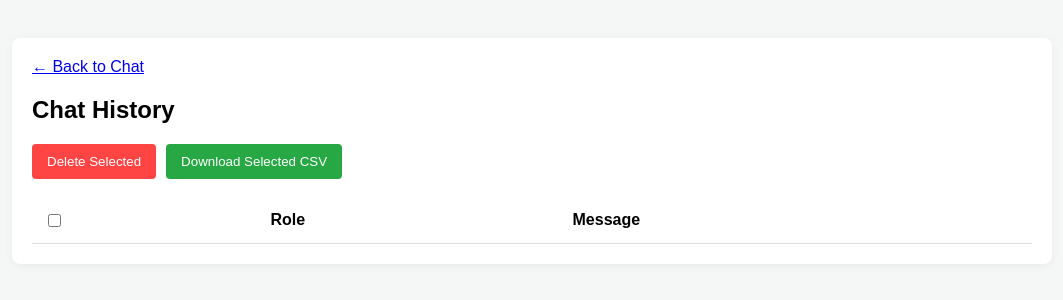
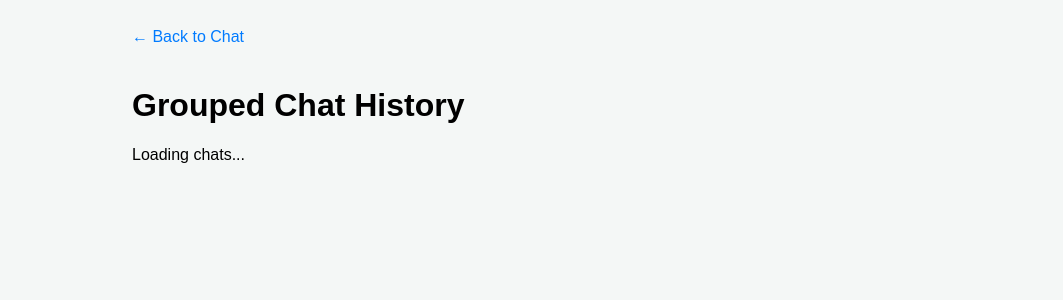
Before and after one commit to hodgkinr/basic-google-chat, a Python web app: template templates/history.html in a window 1280 px wide. Shown: the top 300 px of the page, without its empty margins (108-1171 px from the left). Run offline with Jinja, Linux system fonts and the light colour scheme; the template is opened without the code that fills it, so the values that code supplies are empty.

Commit message:
this works really well

```diff
--- a/templates/history.html
+++ b/templates/history.html
@@ -1,81 +1,89 @@
 <!DOCTYPE html>
-<html>
+<html lang="en">
 <head>
-    <title>Transcripts</title>
-    <script src="https://cdn.jsdelivr.net/npm/marked/marked.min.js"></script>
+    <meta charset="UTF-8">
+    <meta name="viewport" content="width=device-width, initial-scale=1.0">
+    <title>Chat History Groups</title>
     <style>
-        body { font-family: sans-serif; padding: 30px; background: #f4f7f6; }
-        .container { max-width: 1000px; margin: auto; background: white; padding: 20px; border-radius: 8px; box-shadow: 0 2px 10px rgba(0,0,0,0.05); }
-        table { width: 100%; border-collapse: collapse; margin-top: 20px; }
-        th, td { border-bottom: 1px solid #ddd; padding: 12px; text-align: left; vertical-align: top; }
-        .role-user { color: #007bff; font-weight: bold; }
-        .role-bot { color: #28a745; font-weight: bold; }
-        .controls { display: flex; gap: 10px; margin-bottom: 20px; }
-        .btn { padding: 10px 15px; border: none; border-radius: 4px; cursor: pointer; color: white; }
-        pre { background: #f0f0f0; padding: 5px; border-radius: 3px; font-size: 12px; }
+        body { font-family: sans-serif; background-color: #f4f7f6; padding: 20px; }
+        .container { max-width: 800px; margin: 0 auto; }
+        .session-card { background: white; border-radius: 8px; box-shadow: 0 2px 10px rgba(0,0,0,0.05); margin-bottom: 20px; overflow: hidden; border: 1px solid #ddd; }
+        .session-header { background: #007bff; color: white; padding: 10px 15px; font-weight: bold; display: flex; justify-content: space-between; align-items: center; }
+        .session-body { padding: 15px; max-height: 300px; overflow-y: auto; background: #fafafa; }
+        .msg-line { margin-bottom: 8px; font-size: 13px; line-height: 1.4; }
+        .role-label { font-weight: bold; text-transform: uppercase; font-size: 10px; margin-right: 5px; padding: 2px 5px; border-radius: 3px; }
+        .user-label { background: #d1ecf1; color: #0c5460; }
+        .bot-label { background: #e2e3e5; color: #383d41; }
+        .delete-btn { background: #ff4444; color: white; border: none; padding: 5px 10px; border-radius: 4px; cursor: pointer; font-size: 11px; }
+        a { display: inline-block; margin-bottom: 20px; color: #007bff; text-decoration: none; }
     </style>
 </head>
 <body>
     <div class="container">
-        <a href="/" style="display:block; margin-bottom:20px;">← Back to Chat</a>
-        <h2>Chat History</h2>
-        <div class="controls">
-            <button class="btn" style="background: #ff4444;" onclick="deleteSelected()">Delete Selected</button>
-            <button class="btn" style="background: #28a745;" onclick="downloadCSV()">Download Selected CSV</button>
-        </div>
-        <table>
-            <thead>
-                <tr>
-                    <th><input type="checkbox" id="select-all"></th>
-                    <th>Role</th>
-                    <th>Message</th>
-                </tr>
-            </thead>
-            <tbody id="table-body"></tbody>
-        </table>
+        <a href="/">&larr; Back to Chat</a>
+        <h1>Grouped Chat History</h1>
+        <div id="history-list">Loading chats...</div>
     </div>
 
     <script>
-        async function load() {
+        async function loadHistory() {
+            const res = await fetch('/api/messages');
+            const groupedChats = await res.json();
+            const listDiv = document.getElementById('history-list');
+            listDiv.innerHTML = '';
+
+            if (Object.keys(groupedChats).length === 0) {
+                listDiv.innerHTML = '<p>No history found.</p>';
+                return;
+            }
+
+            for (const [s_id, messages] of Object.entries(groupedChats)) {
+                const card = document.createElement('div');
+                card.className = 'session-card';
+
+                // Header with Session ID and Delete Button
+                const header = document.createElement('div');
+                header.className = 'session-header';
+                header.innerHTML = `
+                    <span>Session: ${s_id}</span>
+                    <button class="delete-btn" onclick="deleteSession('${s_id}')">Delete Thread</button>
+                `;
+
+                // Body with Message Preview
+                const body = document.createElement('div');
+                body.className = 'session-body';
+
+                messages.forEach(m => {
+                    const line = document.createElement('div');
+                    line.className = 'msg-line';
+                    const labelClass = m.role === 'user' ? 'user-label' : 'bot-label';
+                    line.innerHTML = `<span class="role-label ${labelClass}">${m.role}</span> ${m.content}`;
+                    body.appendChild(line);
+                });
+
+                card.appendChild(header);
+                card.appendChild(body);
+                listDiv.appendChild(card);
+            }
+        }
+
+        async function deleteSession(s_id) {
+            if (!confirm("Are you sure you want to delete this entire conversation?")) return;
+
+            // Get all IDs for this session
             const res = await fetch('/api/messages');
             const data = await res.json();
-            document.getElementById('table-body').innerHTML = data.map(m => `
-                <tr>
-                    <td><input type="checkbox" class="check" value="${m.id}"></td>
-                    <td class="role-${m.role}">${m.role.toUpperCase()}</td>
-                    <td>${m.role === 'bot' ? marked.parse(m.content) : m.content}</td>
-                </tr>
-            `).join('');
+            const idsToDelete = data[s_id].map(m => m.id);
+
+            await fetch('/api/delete', {
+                method: 'POST',
+                headers: { 'Content-Type': 'application/json' },
+                body: JSON.stringify({ ids: idsToDelete })
+            });
+            loadHistory();
         }
 
-        async function deleteSelected() {
-            const ids = Array.from(document.querySelectorAll('.check:checked')).map(c => c.value);
-            if (!ids.length || !confirm("Delete selected?")) return;
-            await fetch('/api/delete', {
-                method: 'POST',
-                headers: {'Content-Type': 'application/json'},
-                body: JSON.stringify({ids})
-            });
-            load();
-        }
-
-        function downloadCSV() {
-            const rows = Array.from(document.querySelectorAll('.check:checked')).map(c => {
-                const tr = c.closest('tr');
-                return [tr.cells[1].innerText, `"${tr.cells[2].innerText.replace(/"/g, '""')}"`].join(',');
-            });
-            if (!rows.length) return alert("Select messages first");
-            const blob = new Blob(["Role,Content\n" + rows.join("\n")], {type: 'text/csv'});
-            const url = window.URL.createObjectURL(blob);
-            const a = document.createElement('a');
-            a.href = url; a.download = 'history.csv'; a.click();
-        }
-
-        document.getElementById('select-all').onclick = (e) => {
-            document.querySelectorAll('.check').forEach(c => c.checked = e.target.checked);
-        };
-
-        load();
+        loadHistory();
     </script>
 </body>
 </html>
```
Also changed, not shown: app.py (+35 -31 lines), templates/index.html (+6 -18 lines).
